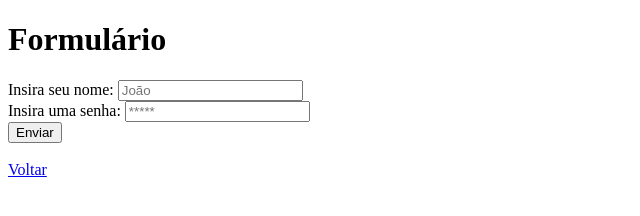
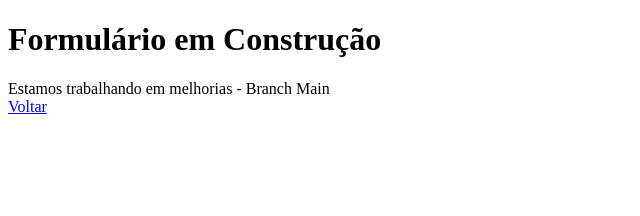
Before and after one commit to RafaelSantos6/teste, a plain HTML site: page pages/form.html in a window 1280 px wide. Shown: the whole page, without its empty margins (0-640 px from the left). Drawn offline with Linux system fonts and the light colour scheme.

Commit message:
Revert "Feat/form"

```diff
--- a/pages/form.html
+++ b/pages/form.html
@@ -6,29 +6,14 @@
     <meta name="viewport" content="width=device-width, initial-scale=1.0">
     <link href="../style/layout.css" rel="stylesheet">
     <title>Formulário</title>
-    <script>
-        function avisar() {
-            var inp_name = document.getElementById('name');
-            alert("oi: "+inp_name.value);
-        }
-    </script>
 </head>
 <body>
     <div class="container">
-        <h1>Formulário</h1>
-        <form action="../index.html">
-            <div class="style-input">
-                <label for="name">Insira seu nome:</label>
-                <input id="name" type="text" placeholder="João">
-            </div>
-            <div class="style-input">
-                <label for="password">Insira uma senha:</label>
-                <input id="password" type="text" placeholder="*****">
-            </div>
-            <button type="submit" onclick="avisar()">Enviar</button>
-        </form>
+        <h1>Formulário em Construção</h1>
+        <label for="h1">Estamos trabalhando em melhorias - Branch Main</label>
         <br>
         <a href="../index.html">Voltar</a>
     </div>
 </body>
+
 </html>
--- a/style/style.css
+++ b/style/style.css
@@ -3,29 +3,7 @@ body {
     color: white;
 }
 
-.container {
-    display: flex;
-    flex-wrap: wrap;
-    align-items: center;
+.container h1, label, a {
+    text-decoration: none;
+    color: white;
 }
-
-.container h1, a {
-    width: 99%;
-    text-decoration: none;
-}
-
-form {
-    display: flex;
-    flex-wrap: wrap;
-    align-items: center;
-    width: min-content;
-}
-
-.style-input{
-    margin-bottom: 10px;
-    flex-direction: column;
-    width: 200px;
-}
-form button {
-    margin-bottom: 50px;
-}
```
Also changed, not shown: pages/index.html (+2 -2 lines).
